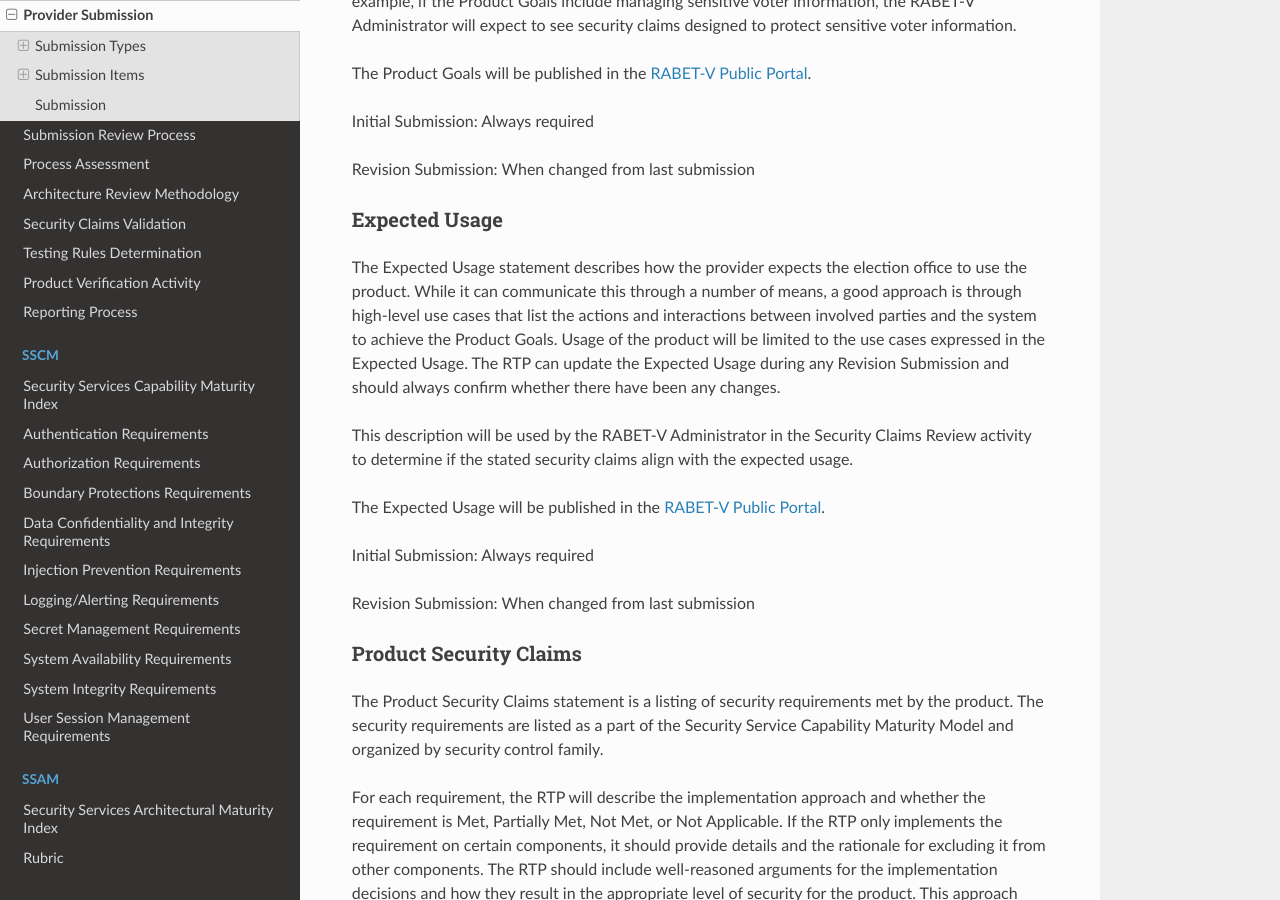
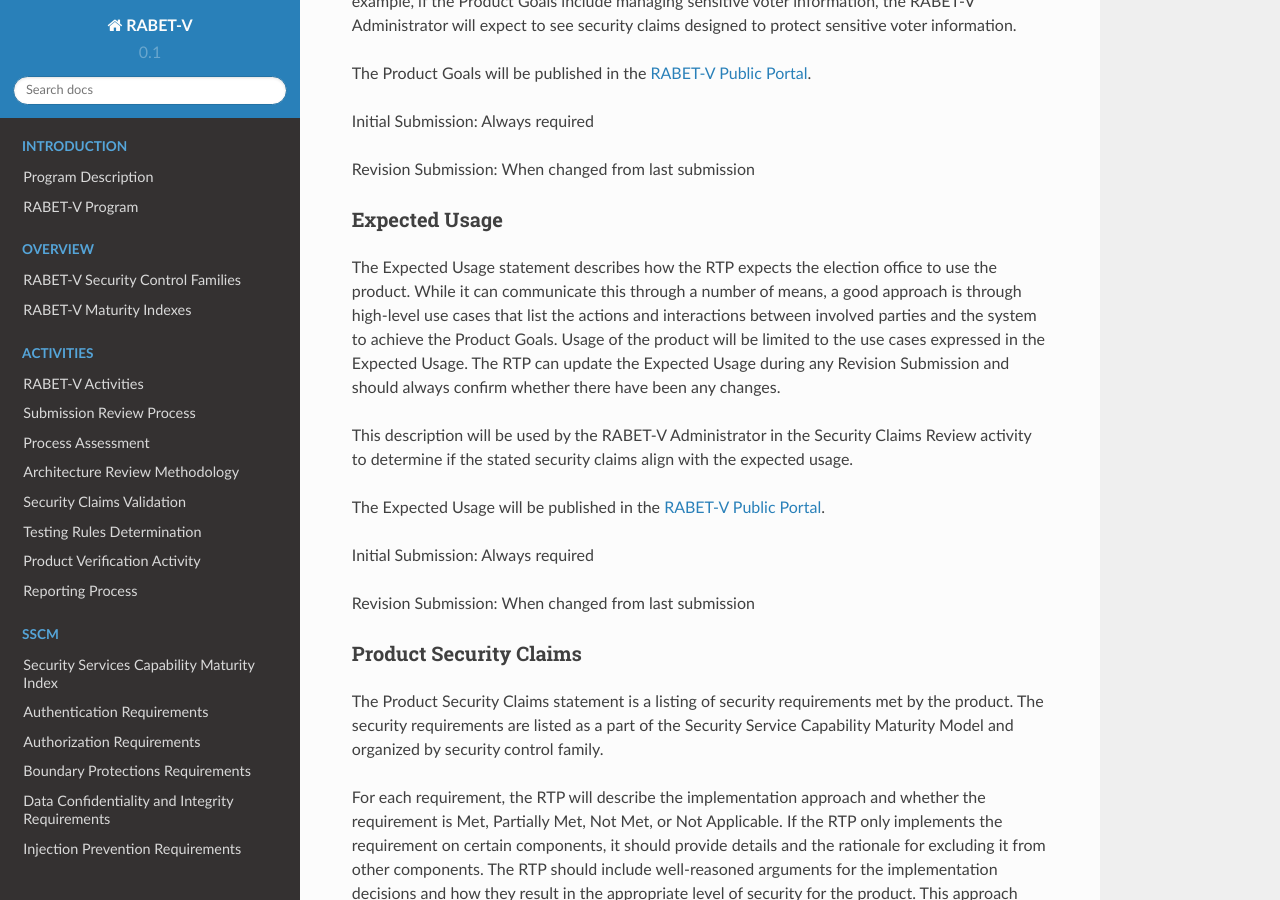
Before and after one commit to it-dept-cis/RABET-V-Pilot, a Sphinx documentation site: the page built from docs/source/Activities/RTP_Submission.md, in a window 1280 px wide and 900 px high, scrolled down 1080 px. Built offline with Sphinx 7.4.7 and the Read the Docs theme 2.0.0, drawn with Linux system fonts in a browser that asks for light colours; pages that are not in the unit, such as notebooks, are missing from menus; some of the changed text lies outside the part shown.

Commit message:
Update and rename Provider_Submission.md to RTP_Submission.md

```diff
--- a/docs/source/Activities/Provider_Submission.md
+++ b/docs/source/Activities/RTP_Submission.md
@@ -1,4 +1,4 @@
-## Provider Submission
+## RTP Submission
 
 The RABET-V process begins with a product submission from an RTP.
 
@@ -34,7 +34,7 @@
 
 #### Expected Usage
 
-The Expected Usage statement describes how the provider expects the election office to use the product. While it can communicate this through a number of means, a good approach is through high-level use cases that list the actions and interactions between involved parties and the system to achieve the Product Goals. Usage of the product will be limited to the use cases expressed in the Expected Usage. The RTP can update the Expected Usage during any Revision Submission and should always confirm whether there have been any changes.
+The Expected Usage statement describes how the RTP expects the election office to use the product. While it can communicate this through a number of means, a good approach is through high-level use cases that list the actions and interactions between involved parties and the system to achieve the Product Goals. Usage of the product will be limited to the use cases expressed in the Expected Usage. The RTP can update the Expected Usage during any Revision Submission and should always confirm whether there have been any changes.
 
 This description will be used by the RABET-V Administrator in the Security Claims Review activity to determine if the stated security claims align with the expected usage.
 
```
